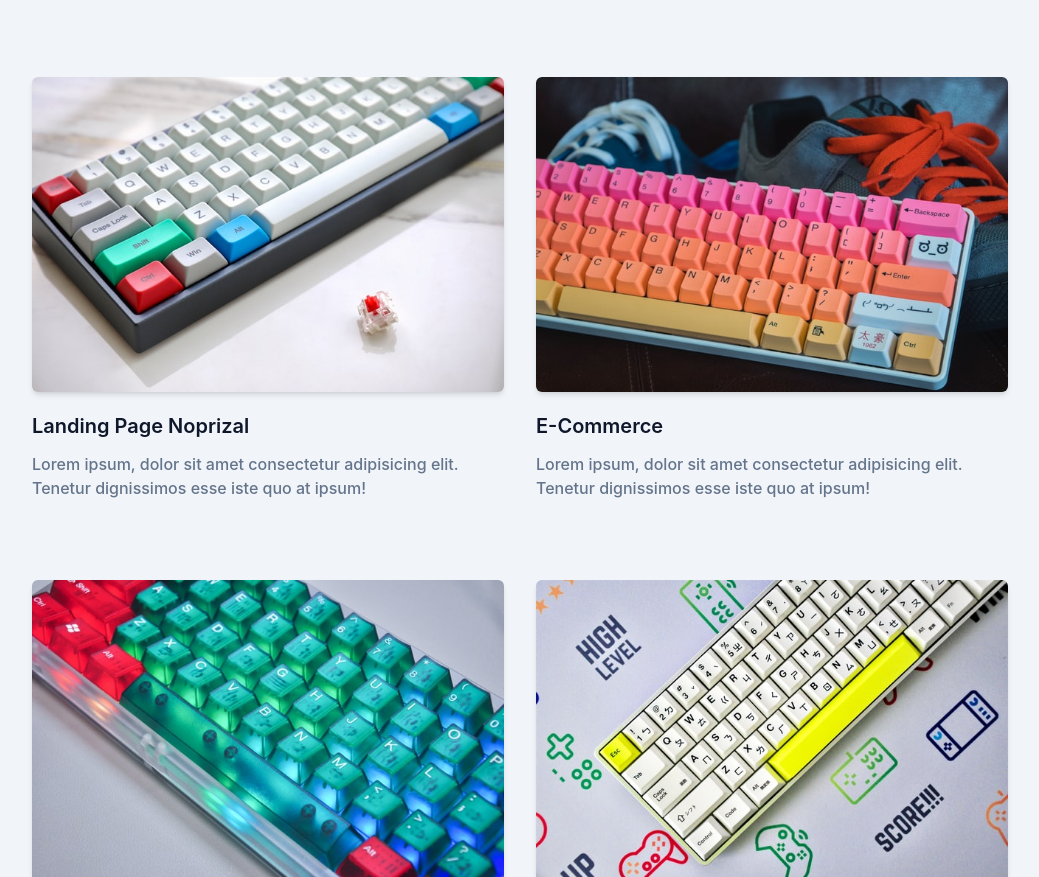
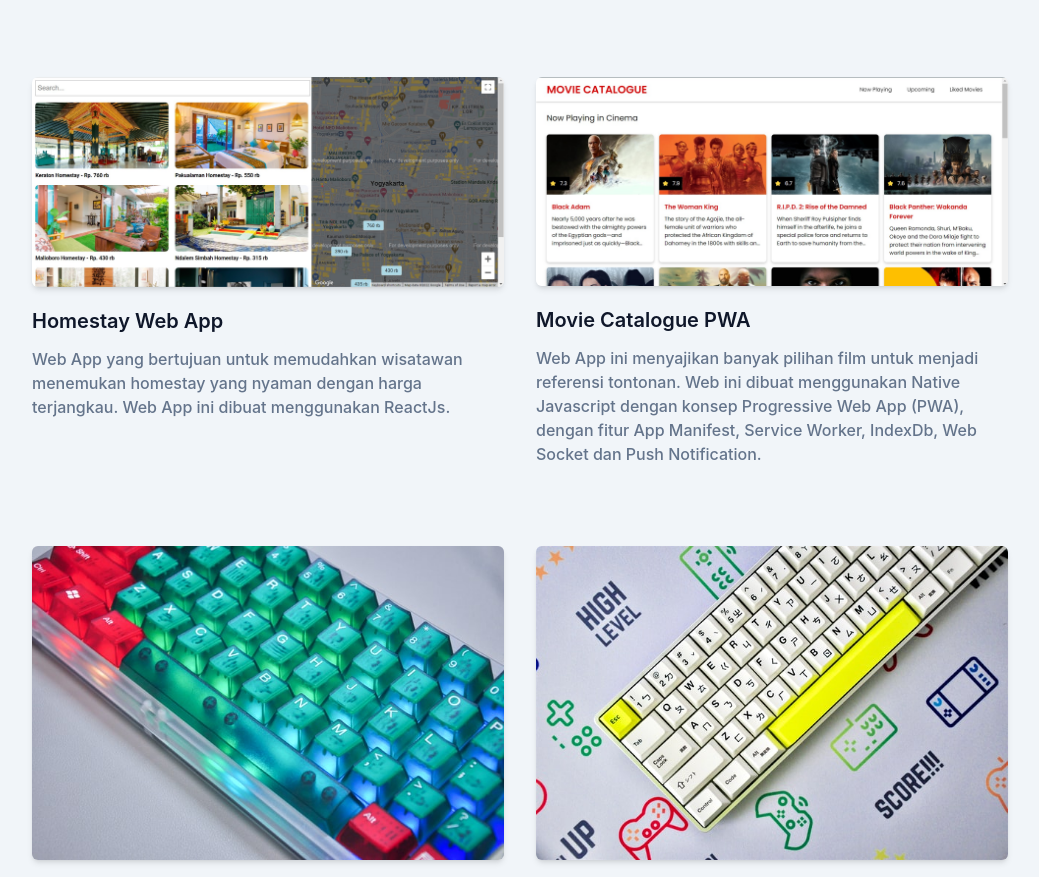
Before and after one commit to KakaBewok/kakabewok, a website: page index.html in a window 1280 px wide. Shown: the part 1350-2227 px from the top of the page, without its empty margins (120-1159 px from the left). Drawn offline with Linux system fonts and the light colour scheme.

Commit message:
edit layout

```diff
--- a/index.html
+++ b/index.html
@@ -288,38 +288,57 @@
         <div
           class="w-full px-4 flex flex-wrap justify-center xl:w-10/12 xl:mx-auto"
         >
+          <!-- PROJECT 1 -->
           <div class="mb-12 p-4 md:w-1/2">
+            <a
+              href="https://tangerine-llama-af494e.netlify.app/"
+              rel="noopener noreferrer"
+              target="_blank"
+            >
               <div class="rounded-md shadow-md overflow-hidden">
                 <img
-                src="dist/img/portfolio/project_1.jpg"
-                alt="project 1"
+                  src="dist/img/portfolio/homestay-app.jpg"
+                  alt="homestay-app"
                   class="w-full"
                 />
               </div>
               <h3 class="font-semibold text-dark text-xl mt-5 mb-3">
-              Landing Page Noprizal
+                Homestay Web App
               </h3>
               <p class="font-medium text-base text-secondary">
-              Lorem ipsum, dolor sit amet consectetur adipisicing elit. Tenetur
-              dignissimos esse iste quo at ipsum!
+                Web App yang bertujuan untuk memudahkan wisatawan menemukan
+                homestay yang nyaman dengan harga terjangkau. Web App ini dibuat
+                menggunakan ReactJs.
               </p>
+            </a>
           </div>
+          <!-- PROJECT 2 -->
           <div class="mb-12 p-4 md:w-1/2">
+            <a
+              href="https://clinquant-raindrop-128443.netlify.app/#/now-playing"
+              rel="noopener noreferrer"
+              target="_blank"
+            >
               <div class="rounded-md shadow-md overflow-hidden">
                 <img
-                src="dist/img/portfolio/project_2.jpg"
+                  src="dist/img/portfolio/movie-catalogue.jpg"
                   alt="project 2"
                   class="w-full"
                 />
               </div>
               <h3 class="font-semibold text-dark text-xl mt-5 mb-3">
-              E-Commerce
+                Movie Catalogue PWA
               </h3>
               <p class="font-medium text-base text-secondary">
-              Lorem ipsum, dolor sit amet consectetur adipisicing elit. Tenetur
-              dignissimos esse iste quo at ipsum!
+                Web App ini menyajikan banyak pilihan film untuk menjadi
+                referensi tontonan. Web ini dibuat menggunakan Native Javascript
+                dengan konsep Progressive Web App (PWA), dengan fitur App
+                Manifest, Service Worker, IndexDb, Web Socket dan Push
+                Notification.
               </p>
+            </a>
           </div>
+          <!-- PROJECT 3 -->
           <div class="mb-12 p-4 md:w-1/2">
             <div class="rounded-md shadow-md overflow-hidden">
               <img
@@ -336,6 +355,7 @@
               dignissimos esse iste quo at ipsum!
             </p>
           </div>
+          <!-- PROJECT 4 -->
           <div class="mb-12 p-4 md:w-1/2">
             <div class="rounded-md shadow-md overflow-hidden">
               <img
```
Also changed, not shown: dist/img/portfolio/homestay-app.jpg (added), dist/img/portfolio/movie-catalogue.jpg (added). Lines whose indentation alone changed are shown as unchanged.
